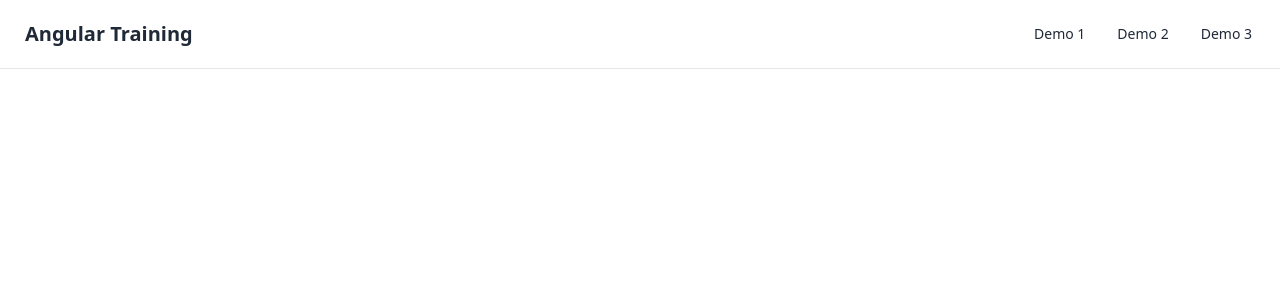
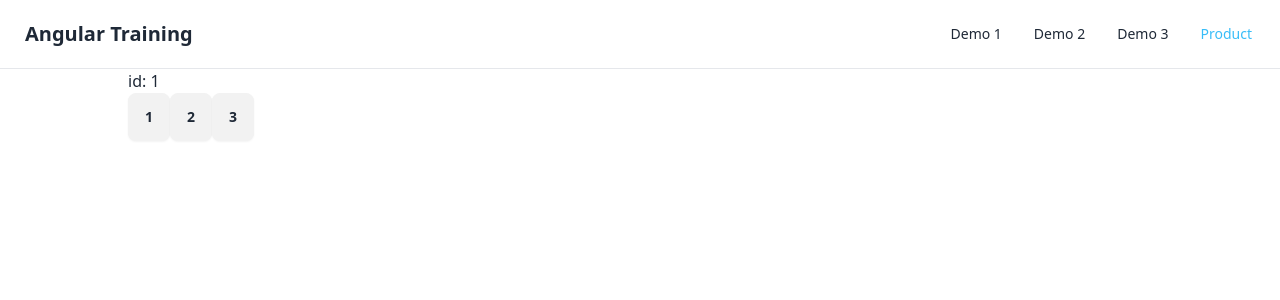
Before and after one commit to alelax/angular-evolution, an Angular app: page /product/1 in a window 1280 px wide. Before the commit this address led to /. Shown: the top 300 px of the page. Built offline with nearby package versions, Linux system fonts and the light colour scheme.

Commit message:
Router params

```diff
--- a/src/app/app.routes.ts
+++ b/src/app/app.routes.ts
@@ -9,5 +9,6 @@ export const routes: Routes = [
 
     // Posso rimuovere il then se il componente nella sua classe è esportato as default
     { path: 'demo3', loadComponent: () => import('./features/demo3/demo3.component') },
-    { path: '', redirectTo: 'demo1', pathMatch: 'full' }
+    { path: 'product/:productId', loadComponent: () => import('./features/product/product.component') },
+    { path: '', redirectTo: 'demo1', pathMatch: 'full'}
 ];
--- a/src/app/core/components/navbar.component.ts
+++ b/src/app/core/components/navbar.component.ts
@@ -15,6 +15,7 @@ import { RouterLink, RouterLinkActive } from '@angular/router';
           <li routerLink="demo1" routerLinkActive="text-sky-400"><a>Demo 1</a></li>
           <li routerLink="demo2" routerLinkActive="text-sky-400"><a>Demo 2</a></li>
           <li routerLink="demo3" routerLinkActive="text-sky-400"><a>Demo 3</a></li>
+          <li routerLink="product" routerLinkActive="text-sky-400"><a>Product</a></li>
         </ul>
       </div>
     </div>
--- /dev/null
+++ b/src/app/features/product/product.component.ts
@@ -0,0 +1,36 @@
+import { Component, inject } from '@angular/core';
+import { ActivatedRoute, RouterLink } from '@angular/router';
+
+@Component({
+  selector: 'app-product',
+  standalone: true,
+  imports: [RouterLink],
+  template: `
+    <p>
+      id: {{ productId }}
+    </p>
+
+    <button class="btn" routerLink="../1">1</button>
+    <button class="btn" routerLink="/product/2">2</button>
+    <button class="btn" routerLink="/product/3">3</button>
+
+  `,
+  styles: ``
+})
+export default class ProductComponent {
+
+  activatedRoute = inject(ActivatedRoute);
+  productId: string | undefined;
+
+  constructor() {
+
+    console.log(this.activatedRoute.snapshot.params['productId']);
+
+    this.activatedRoute.params.subscribe( param => {
+      console.log('params: ', param);
+      this.productId = param['productId'];
+    })
+
+  }
+
+}
```
